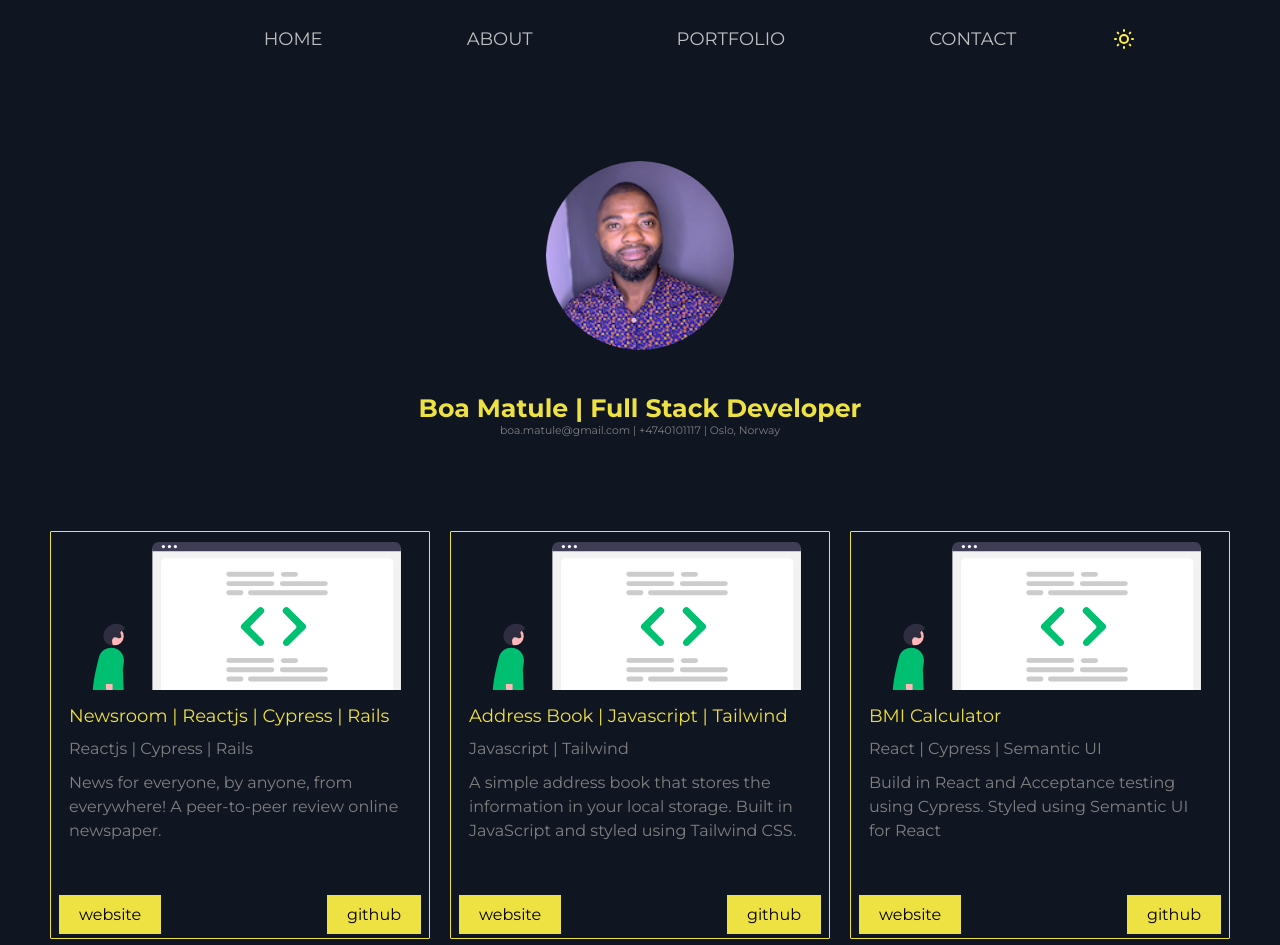
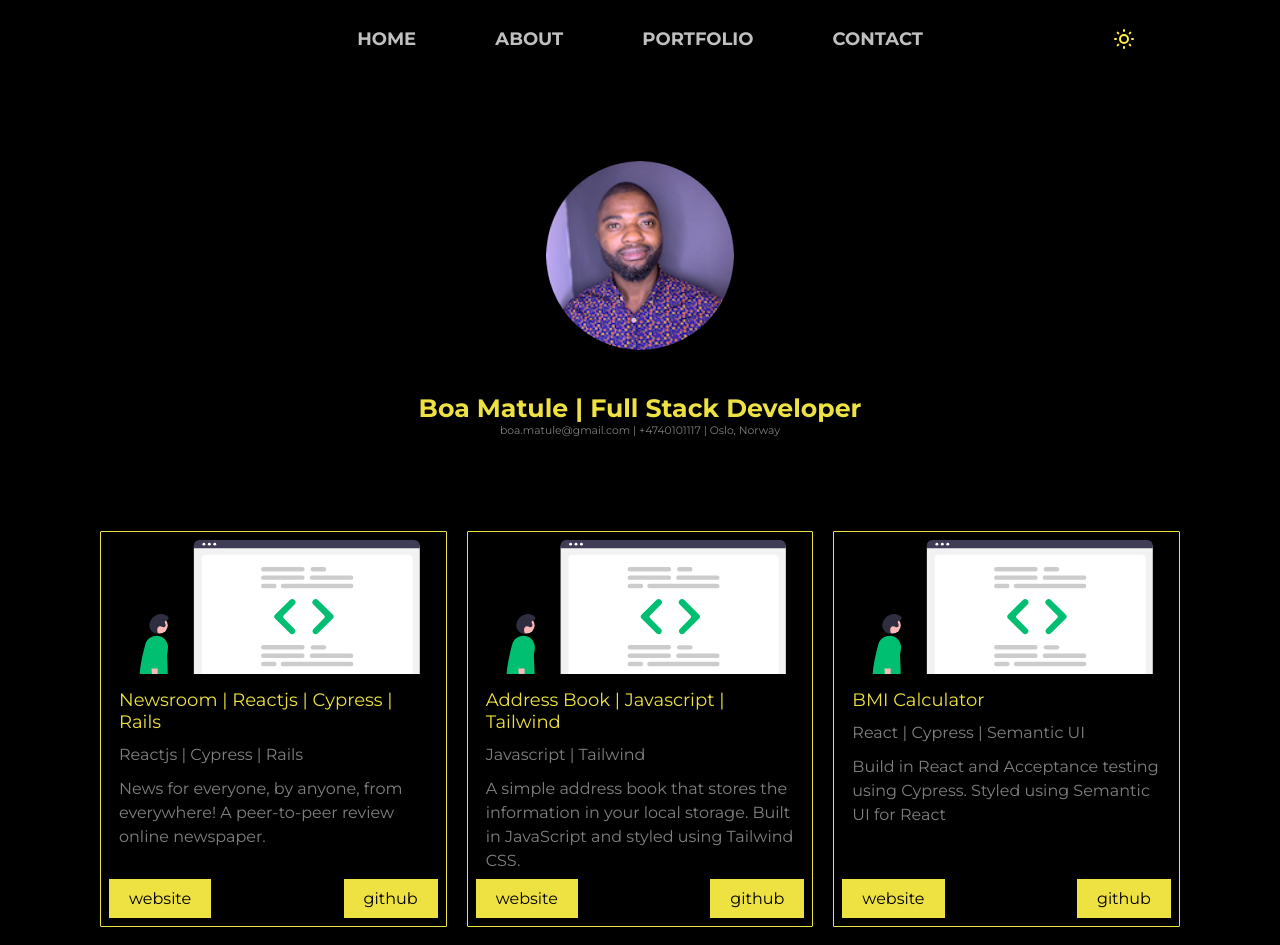
Before and after one commit to boamatule/portfolio2.0, a React (Create React App) app: page /home in a window 1280 px wide. Shown: the top 945 px of the page. Built offline with nearby package versions, Linux system fonts and the light colour scheme; the HTML template or start-up script is replaced by a standard one.

Commit message:
Fix loads of small details with margins, paddings, images specifications; Try different fonts and layouts; Some refactoring and cleans the code. Wori in Progress

```diff
--- a/src/Pages/AboutPage/AboutPageStyles.js
+++ b/src/Pages/AboutPage/AboutPageStyles.js
@@ -8,15 +8,16 @@ export const AboutContainer = styled(Container)`
   /* display: flex;
   justify-content: center;
   align-items: center; */
-  padding: 40px 80px 0px 100px;
+  /* padding: 40px 80px 0px 100px; */
   /* width: 50%; */
   /* height: 400px; */
   /* z-index: 1; */
   /* margin-top: 100px; */
   /* padding-top: 100px; */
   /* position: relative; */
-  @media screen and (max-width: 760px) {
-    padding: 40px 10px 0px 40px;
+  max-width: 900px;
+  @media screen and (max-width: 960px) {
+    /* padding: 40px 10px 0px 40px; */
   }
   ${Container}
 `;
@@ -39,7 +40,7 @@ export const Content = styled.div`
   /* z-index: 1; */
   /* padding-right: 160px; */
   /* padding-left: 60px; */
-  @media screen and (max-width: 760px) {
+  @media screen and (max-width: 960px) {
     padding-right: 0px;
     padding-left: 0px;
   }
@@ -68,7 +69,7 @@ export const Description = styled.p`
   line-height: 24px;
   font-weight: normal;
 
-  @media screen and (max-width: 760px) {
+  @media screen and (max-width: 960px) {
     font-size: 14px;
   }
 `;
@@ -81,7 +82,7 @@ export const Subtitle = styled.h2`
   letter-spacing: 1.6px;
   font-weight: normal;
   /* color: ${({ lightTextDesc }) => (lightTextDesc ? '#a9b3c1' : '#1c2237')}; */
-  @media screen and (max-width: 760px) {
+  @media screen and (max-width: 960px) {
     font-size: 14px;
   }
 `;
@@ -93,7 +94,7 @@ export const Heading = styled.h1`
   font-weight: bold;
   color: ${({ lightText }) => (lightText ? '#f7f8fa' : '#EEE142')};
   /* color: ${({ lightText }) => (lightText ? '#f7f8fa' : 'silver')}; */
-  @media screen and (max-width: 760px) {
+  @media screen and (max-width: 960px) {
     font-size: 30px;
   }
 `;
@@ -101,7 +102,7 @@ export const Heading = styled.h1`
 export const TextWrapper = styled.div`
   padding-top: 0;
   padding-bottom: 60px;
-  @media screen and (max-width: 768px) {
+  @media screen and (max-width: 960px) {
     padding-bottom: 65px;
   }
 `;
--- a/src/Pages/ContactPage/ContactPage.js
+++ b/src/Pages/ContactPage/ContactPage.js
@@ -34,20 +34,17 @@ const ContactPage = () => {
       headers: { 'Content-Type': 'application/x-www-form-urlencoded' },
       body: encode({ 'form-name': 'contact', ...message }),
     })
-      .then(() => alert('Success!'))
+      .then(() => alert('<Img src="../../images/emailSent.svg" />'))
       .catch((error) => alert(error));
-
     e.preventDefault();
   };
-  // <Img src"=../../images/emailSent.svg" />'))
 
   return (
     <ContactWrapper>
       <ContactContainer>
         <Title>Get in touch</Title>
         <Description>
-          If you would like to get in touch, fill up the form bellow or just send an email to boa.matule@gmail.com and i
-          will get back to you as soon as possible.
+          If you would like to get in touch, fill up the form below and i will get back to you as soon as possible.
         </Description>
         <Form name="contact" method="POST" onSubmit={handleSubmit}>
           <Input placeholder="Full Name" type="text" name="name" onChange={handleChange} required />
--- a/src/Pages/NotFoundPage/NotFound.js
+++ b/src/Pages/NotFoundPage/NotFound.js
@@ -5,7 +5,7 @@ import { Container } from '../../global-styles';
 const NotFound = () => (
   <imgWrapper>
     <ErrorContainer>
-      <Img src="../../images/404.svg" />
+      <Img src="../../images/404.svg" alt="Page Not Found" />
     </ErrorContainer>
   </imgWrapper>
 );
--- a/src/Pages/NotFoundPage/NotFoundStyle.js
+++ b/src/Pages/NotFoundPage/NotFoundStyle.js
@@ -2,43 +2,25 @@ import styled from 'styled-components/macro';
 import { Container } from '../../global-styles';
 
 export const ErrorContainer = styled(Container)`
-  /* padding: 80px 80px 120px 420px;
-  @media screen and (max-width: 760px) {
-    padding: 0px 40px 40px 40px;
-    align-content: center;
-  } */
-  /* align-content: center;
-  max-width: 100%; */
   display: flex;
   justify-content: center;
   ${Container};
 `;
 
 export const imgWrapper = styled.div`
-  /* margin-bottom: 15px;
-  padding-right: 60px;
-  padding-left: 60px; */
-  /* flex: 1; */
-  /* flex-direction: column; */
-  /* justify-content: space-between; */
-  /* max-width: 50%; */
-  /* flex-basis: 50%; */
-
-  @media screen and (max-width: 780px) {
+  @media screen and (max-width: 960px) {
     max-width: 100%;
-    /* flex-basis: 100%; */
     display: flex;
     justify-content: center;
   }
 `;
 
 export const Img = styled.img`
-  max-width: 100%;
-  margin-bottom: 15px;
-  padding-right: 60px;
-  padding-left: 60px;
-  padding-top: 60px;
-  @media screen and (max-width: 780px) {
+  width: 200px;
+  height: 200px;
+  margin-bottom: 100px;
+  margin-top: 100px;
+  @media screen and (max-width: 960px) {
     max-width: 100%;
     display: flex;
     justify-content: center;
--- a/src/Pages/PortfolioPage/PortfolioListPage.js
+++ b/src/Pages/PortfolioPage/PortfolioListPage.js
@@ -4,9 +4,9 @@ import { Container } from '../../global-styles';
 import portfolioContent from './portfolio-content';
 
 const PortfolioListPage = () => (
-  <>
+  <Container>
     <ProjectsList projects={portfolioContent} />
-  </>
+  </Container>
 );
 
 export default PortfolioListPage;
--- a/src/components/DarkMode/Themes.js
+++ b/src/components/DarkMode/Themes.js
@@ -1,8 +1,9 @@
 export const lightTheme = {
   body: '#fff',
-  background: '#101522',
+  background: '#000',
+  // background: '#101522',
 };
 export const darkTheme = {
-  body: '#101522',
+  body: '#000',
   background: '#fff',
 };
--- a/src/components/DarkMode/Toggler.js
+++ b/src/components/DarkMode/Toggler.js
@@ -15,11 +15,16 @@ Sun = Moon = styled.svg`
   color: #fff142;
   transition: all 0.25s linear;
   cursor: pointer;
+  color: none;
+  background-color: transparent;
 
   @media screen and (max-width: 960px) {
     top: 1.9rem;
     right: 3rem;
     cursor: pointer;
+    color: none;
+    background-color: transparent;
+    display: none;
   }
 `;
 
--- a/src/components/Footer/Footer.js
+++ b/src/components/Footer/Footer.js
@@ -28,11 +28,12 @@ const Footer = () => (
           <SocialIconLink
             href="https://www.linkedin.com/in/boaventura-matule-2082b068/"
             target="_blank"
+            rel="noreferrer"
             aria-label="LinkedIn"
           >
             <FaLinkedinIn />
           </SocialIconLink>
-          <SocialIconLink href="https://github.com/boamatule" target="_blank" aria-label="LinkedIn">
+          <SocialIconLink href="https://github.com/boamatule" target="_blank" rel="noreferrer" aria-label="LinkedIn">
             <FaGithub />
           </SocialIconLink>
         </SocialIcons>
--- a/src/components/NavBar/NavBar.js
+++ b/src/components/NavBar/NavBar.js
@@ -49,7 +49,6 @@ function NavBar() {
         <GlobalStyles />
         <Nav>
           <NavbarContainer>
-            <NavLogo to="/" />
             <MobileIcon onClick={handleClick}>{click ? <FaTimes /> : <FaBars />}</MobileIcon>
             <NavMenu onClick={handleClick} click={click}>
               <NavItem>
--- a/src/components/NavBar/NavBarStyles.js
+++ b/src/components/NavBar/NavBarStyles.js
@@ -70,7 +70,6 @@ export const NavMenu = styled.ul`
     left: ${({ click }) => (click ? 0 : '-100%')};
     opacity: 1;
     transition: all 0.5s ease;
-    background: #101522;
     /* background: ${({ lightBg }) => (lightBg ? '#101522' : '#101522')};
     background: ${({ lightBg }) => (lightBg ? '#101522' : '#fff')}; */
   }
@@ -88,18 +87,19 @@ export const NavItem = styled.li`
     width: 100%;
 
     &:hover {
-      border: none;
+      border-bottom: 2px solid transparent;
+      border-bottom: 4px solid #eee142;
     }
   }
 `;
 
 export const NavLinks = styled(Link)`
   color: silver;
-  font-weight: normal;
+  font-weight: bold;
   display: flex;
   text-decoration: none;
   align-items: center;
-  padding: 0.5rem 4rem;
+  padding: 0.5rem 2.2rem;
   height: 100%;
 
   @media screen and (max-width: 960px) {
@@ -109,7 +109,6 @@ export const NavLinks = styled(Link)`
     display: table;
 
     &:hover {
-      color: purple;
       transition: 0.3s ease;
     }
   }
--- a/src/components/ProjectsList/ProjectsListStyles.js
+++ b/src/components/ProjectsList/ProjectsListStyles.js
@@ -2,6 +2,14 @@ import styled from 'styled-components/macro';
 // import { Link as LinkScroll } from 'react-scroll';
 import { Link as LinkRouter } from 'react-router-dom';
 import { Container } from '../../global-styles';
+
+export const ProjectContainer = styled(Container)`
+  display: flex;
+  justify-content: space-between;
+  justify-content: center;
+  /* max-width: 1000px; */
+  ${Container}
+`;
 
 export const Title = styled.p`
   font-size: 18px;
@@ -9,18 +17,10 @@ export const Title = styled.p`
   color: #eee142;
   display: flex;
 
-  @media screen and (max-width: 768px) {
+  @media screen and (max-width: 960px) {
     font-size: 14px;
     max-width: 400px;
   }
-`;
-
-export const ProjectContainer = styled(Container)`
-  display: flex;
-  justify-content: space-between;
-  justify-content: center;
-  /* max-width: 1000px; */
-  ${Container}
 `;
 
 export const Heading = styled.h3`
@@ -32,7 +32,7 @@ export const Heading = styled.h3`
   text-align: center;
   color: ${({ lightText }) => (lightText ? '#f7f8fa' : '#EEE142')};
 
-  @media screen and (max-width: 760px) {
+  @media screen and (max-width: 960px) {
     font-size: 20px;
   }
 `;
@@ -45,7 +45,7 @@ export const ProjectWrapper = styled.div`
   /* background: transparent; */
   /* background: ${({ lightBg }) => (lightBg ? '#fff' : '#101522')}; */
 
-  @media screen and (max-width: 780px) {
+  @media screen and (max-width: 960px) {
     max-width: 100%;
     flex-basis: 100%;
     display: flex;
@@ -61,7 +61,7 @@ export const SubTitle = styled.p`
   font-size: 16px;
   line-height: 24px;
 
-  @media screen and (max-width: 768px) {
+  @media screen and (max-width: 960px) {
     font-size: 14px;
   }
 `;
@@ -94,8 +94,8 @@ export const Meta = styled.div`
 export const Card = styled.div`
   border-radius: 1px;
   padding: 20px;
-  padding-bottom: 4px;
-  padding-top: 10px;
+  padding-bottom: 8px;
+  padding-top: 8px;
   padding-left: 8px;
   padding-right: 8px;
   /* transition: all 0.2s ease-in-out; */
@@ -131,7 +131,7 @@ export const Entities = styled.div`
   align-items: center;
   grid-gap: 20px;
 
-  @media screen and (max-width: 780px) {
+  @media screen and (max-width: 960px) {
     justify-content: center;
     grid-template-columns: 1fr;
     padding: 0px 0px 0px 0px;
@@ -144,19 +144,19 @@ export const ProjectListP = styled.p`
   font-size: 1rem;
   text-align: start;
   margin-top: 14px;
-  margin-bottom: 14px;
+  margin-bottom: 10px;
 `;
 
 export const ButtonLink = styled.a`
-  border-radius: 1px;
-  margin-top: 10px;
+  border-radius: 4px;
+  margin-top: 0px;
   background: ${({ primary }) => (primary ? '#01bf71' : '#010606')};
   display: inline-block;
   width: 40%;
   height: 100%;
   white-space: nowrap;
   padding: ${({ big }) => (big ? '12px 46px' : '12px 30px')};
-  color: ${({ dark }) => (dark ? '#010606' : '#fff')};
+  color: ${({ dark }) => (dark ? '#000' : '#fff')};
   font-size: ${({ fontBig }) => (fontBig ? '18px' : '14px')};
   justify-content: center;
   align-items: center;
```
Also changed, not shown: src/Pages/ContactPage/ContactPageStyles.js (+7 -7 lines).
